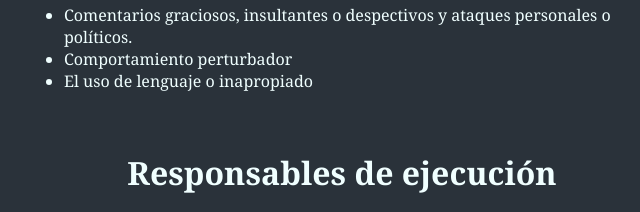
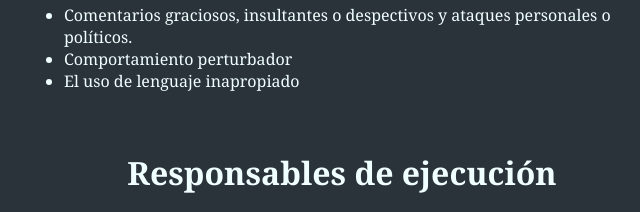
Before and after one commit to ProjectoIngenieriaII/projectIngenieria, a plain HTML site: page CODIGODECONDUCTA.html in a window 1280 px wide. Shown: the part 785-997 px from the top of the page, 302-942 px from the left. Drawn offline with Linux system fonts and the light colour scheme.

Commit message:
Update CODIGODECONDUCTA.html

```diff
--- a/CODIGODECONDUCTA.html
+++ b/CODIGODECONDUCTA.html
@@ -82,8 +82,8 @@ div{
         <ul>
             <li>Comentarios graciosos, insultantes o despectivos y ataques personales o políticos.</li>
             <li>Comportamiento perturbador</li>
-            <li>El uso de lenguaje o inapropiado</li>
-        </ul>
+            <li>El uso de lenguaje   inapropiado </li>
+     </ul>
         <br>
 
         <h1>Responsables de ejecución </h1>
```
